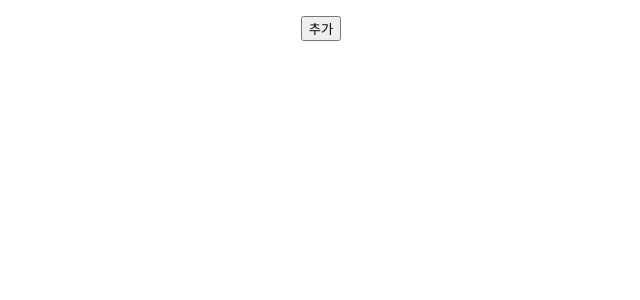
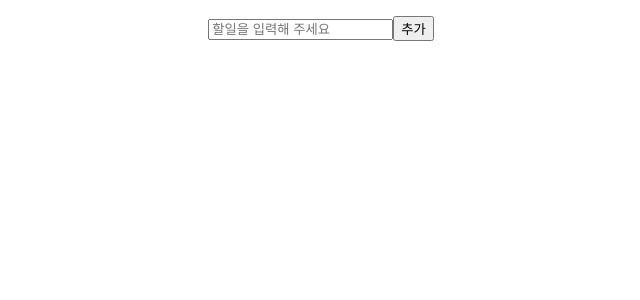
Before and after one commit to jxlove2020/redux-start, a React (Create React App) app: page / in a window 1280 px wide. Shown: the top 300 px of the page, without its empty margins (319-959 px from the left). Built offline with nearby package versions, Linux system fonts and the light colour scheme.

Commit message:
todoForm 작성 - useRef 사용

```diff
--- a/src/App.js
+++ b/src/App.js
@@ -1,23 +1,17 @@
 import './App.css';
-import useReduxDispatch from './hooks/useReduxDispatch';
-import { addTodo } from './redux/actions';
+
 import TodoList from './components/TodoList';
+import TodoForm from './components/TodoForm';
 
 function App() {
-  const dispatch = useReduxDispatch()
 
   return (
     <div className="App">
       <div><TodoList /></div>
-      <button onClick={click}>추가</button>
-
-      {/* <TodoForm /> */}
+      <TodoForm />
     </div>
   );
 
-  function click() {
-    dispatch(addTodo('할일'))
-  }
 }
 
 export default App;
--- /dev/null
+++ b/src/components/TodoForm.js
@@ -0,0 +1,19 @@
+import { useRef } from 'react'
+import useReduxDispatch from '../hooks/useReduxDispatch';
+import { addTodo } from '../redux/actions';
+
+export default function TodoForm() {
+  const inputRef = useRef();
+  const dispatch = useReduxDispatch();
+  return (
+    <div>
+      <input placeholder="할일을 입력해 주세요" ref={inputRef} />
+      <button onClick={click}>추가</button>
+    </div>
+  )
+  function click() {
+    dispatch(addTodo(inputRef.current.value))
+    inputRef.current.value = ''
+    inputRef.current.focus()
+  }
+}
```
